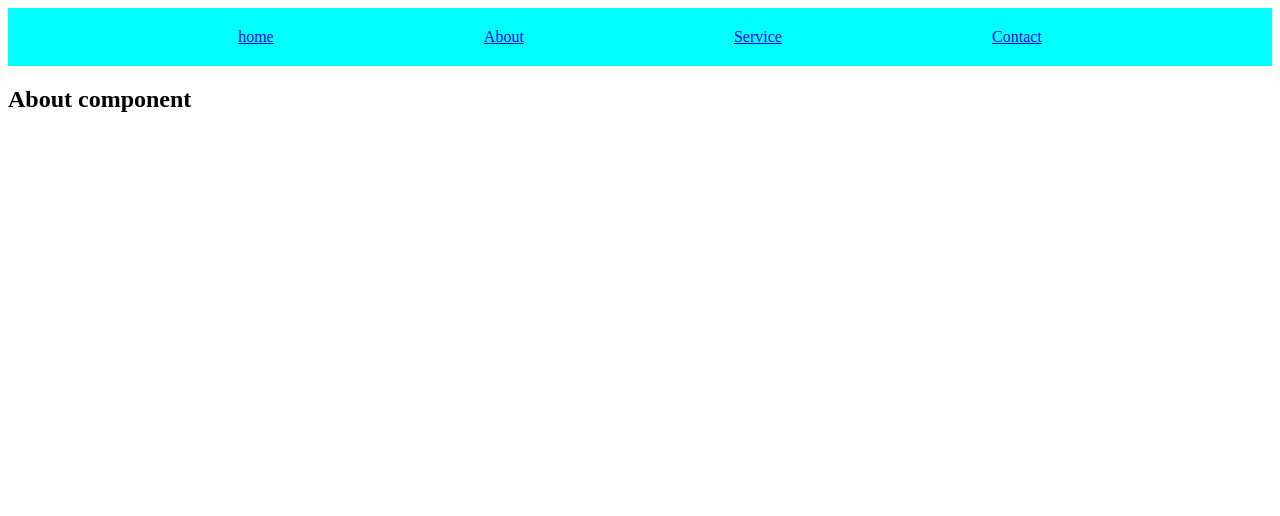
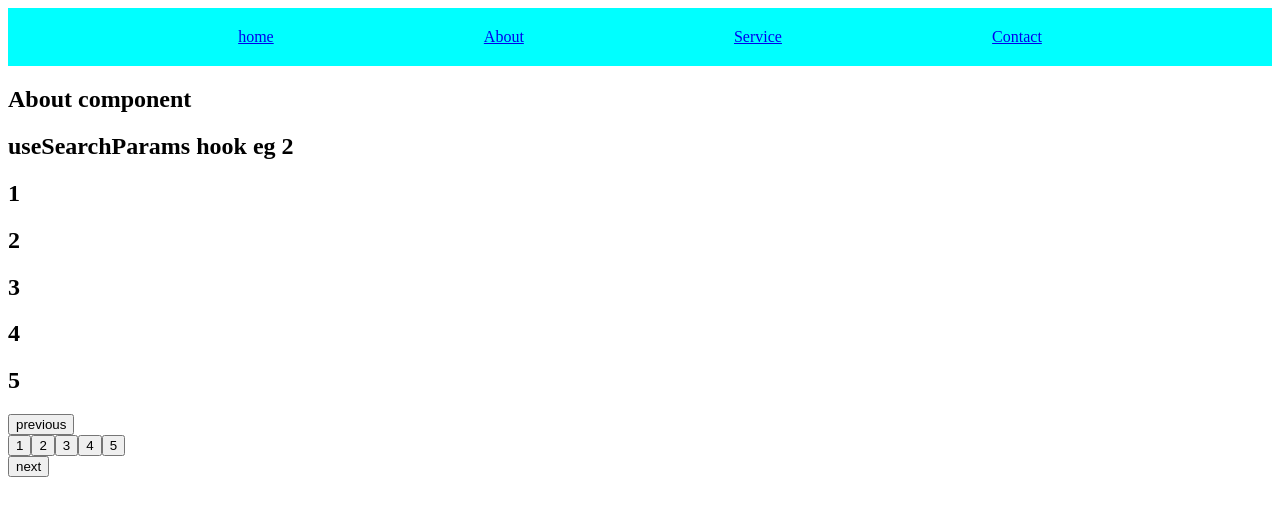
Before and after one commit to kamalrajms/sebB2, a React (Vite) app: page / in a window 1280 px wide. Shown: the top 516 px of the page. Built offline with nearby package versions, Linux system fonts and the light colour scheme.

Commit message:
useSearchPAram

```diff
--- /dev/null
+++ b/src/Component/Page.jsx
@@ -0,0 +1,67 @@
+import React from "react";
+import { useSearchParams } from "react-router-dom";
+
+export default function Page() {
+  const [searchParams, setSearchParams] = useSearchParams();
+  const currentPage = Number(searchParams.get("page")) || 1;
+  const itemPerPage = 5;
+
+  //array
+  //  allitem= [{id:1},{id:2},,,,,,,,,,{id:20},{id:21}]
+  const allItems = Array.from({ length: 21 }, (_, i) => ({ id: i + 1 }));
+
+  // calculation
+
+  const totalPage = Math.ceil(allItems.length / itemPerPage);
+  const startInd = (currentPage - 1) * itemPerPage; //0   5   10
+  const endInd = startInd + itemPerPage; //5   10   15
+  const currentItems = allItems.slice(startInd, endInd);
+  console.log(currentItems);
+
+  //   4.5= 5
+  //   4.2= 4
+  //   4.7= 5
+
+  //   4.5= 5
+  //   4.2= 5
+  //   4.7= 5
+
+  const gotoPage = (pageNum) => {
+    if (pageNum >= 1 && pageNum <= totalPage) {
+      setSearchParams({ page: pageNum });
+    }
+  };
+
+  const Previous = () => {
+    if (currentPage > 1) {
+      gotoPage(currentPage - 1);
+    }
+  };
+
+  const nextPage = () => {
+    if (currentPage < totalPage) {
+      gotoPage(currentPage + 1);
+    }
+  };
+
+  return (
+    <div>
+      <h2>useSearchParams hook eg 2</h2>
+
+      {currentItems.map((item) => (
+        <h2 key={item.id}>{item.id}</h2>
+      ))}
+
+      <div>
+        <button onClick={Previous}>previous</button>
+        <div>
+          {/* [1,2,3,4,5] */}
+          {Array.from({ length: totalPage }, (_, i) => i + 1).map((pageNum) => (
+            <button key={pageNum}>{pageNum}</button>
+          ))}
+        </div>
+        <button onClick={nextPage}>next</button>
+      </div>
+    </div>
+  );
+}
--- /dev/null
+++ b/src/Component/UseSearchPAramHook.jsx
@@ -0,0 +1,16 @@
+import React from "react";
+import { useSearchParams } from "react-router-dom";
+
+export default function UseSearchPAramHook() {
+  const [searchParams, setSearchParams] = useSearchParams();
+
+  const handleChange = () => {
+    setSearchParams({ category: "lap", price: "5000000" });
+  };
+  return (
+    <div>
+      <h2>useSearchParams</h2>
+      <button onClick={handleChange}>Chang filter</button>
+    </div>
+  );
+}
--- a/src/Route/About.jsx
+++ b/src/Route/About.jsx
@@ -1,9 +1,11 @@
-import React from 'react'
+import React from "react";
+import Page from "../Component/Page";
 
 export default function About() {
   return (
     <div>
       <h2>About component</h2>
+      <Page />
     </div>
-  )
+  );
 }
--- a/src/Route/Home.jsx
+++ b/src/Route/Home.jsx
@@ -2,6 +2,7 @@ import React, { useEffect, useState } from "react";
 import UsePAramHook from "../Component/UsePAramHook";
 import { useNavigate } from "react-router-dom";
 import UseIdhook from "../Component/UseIdhook";
+import UseSearchPAramHook from "../Component/UseSearchPAramHook";
 
 export default function Home() {
   const page = useNavigate();
@@ -14,6 +15,7 @@ export default function Home() {
   }, [count]);
   return (
     <div>
+      <UseSearchPAramHook />
       <UseIdhook />
       <UseIdhook />
       <h2> count-{count}</h2>
```
Also changed, not shown: src/Text.txt.
